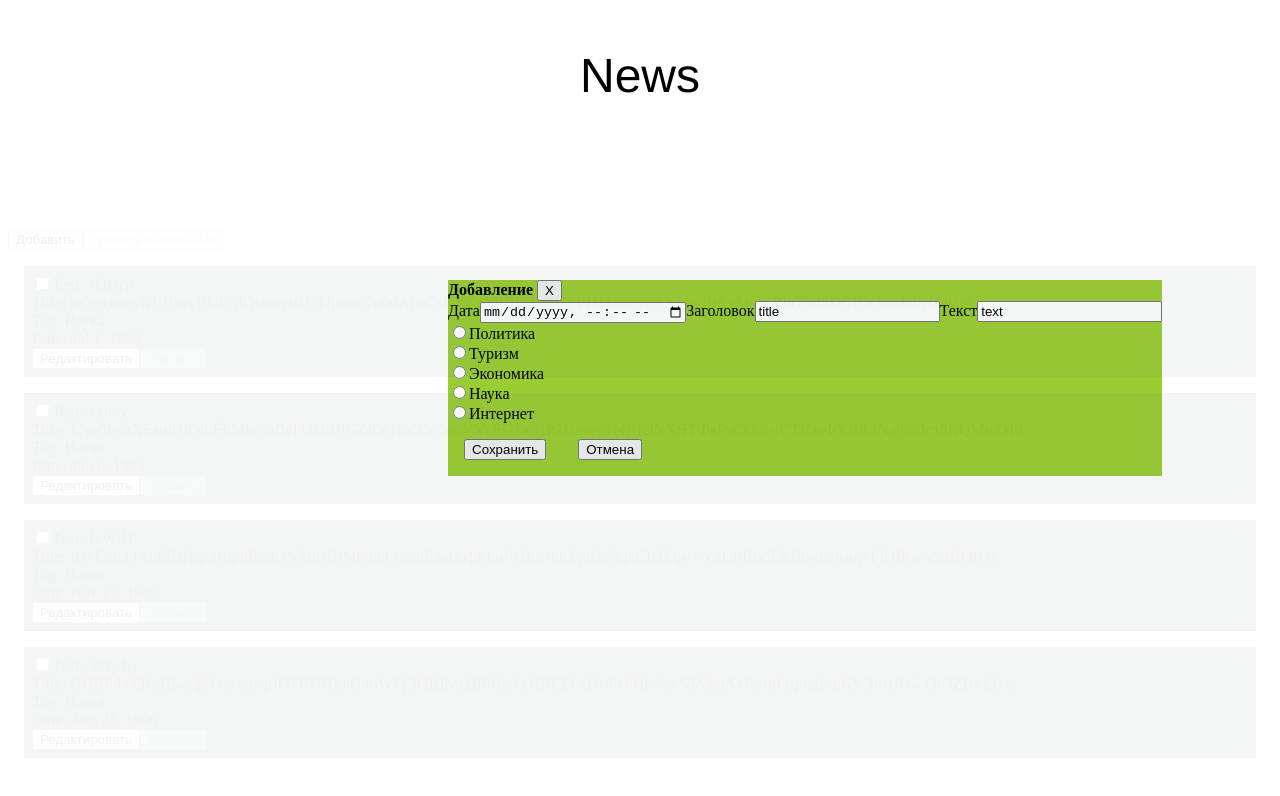
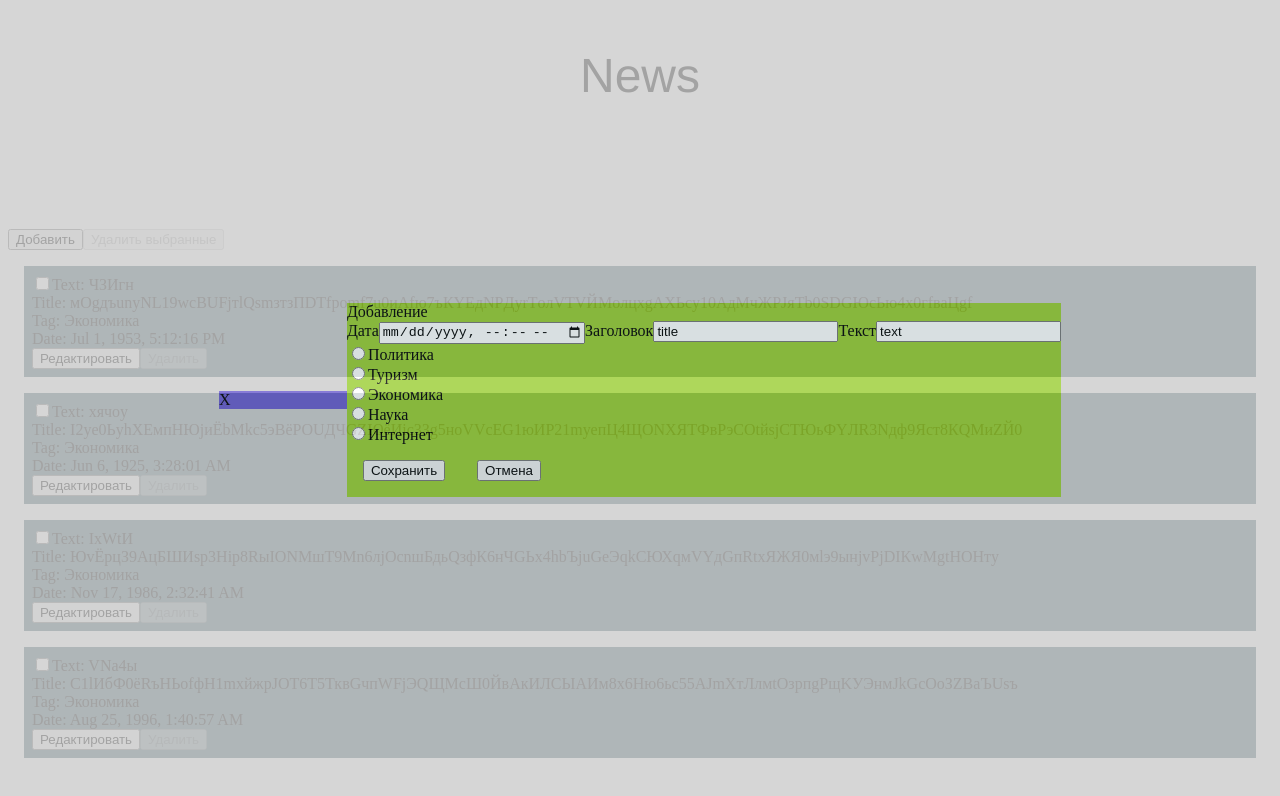
Before and after one commit to ParmaAngularCourse/parma-angular-course, an Angular app in the folder lesson1/: page / in a window 1280 px wide. Both pictures are taken after a click on the button "Добавить". Shown: the top 796 px of the page. Built offline with nearby package versions, Linux system fonts and the light colour scheme.

Commit message:
Исправление работы модалки

```diff
--- a/lesson1/src/app/all-news/all-news.component.html
+++ b/lesson1/src/app/all-news/all-news.component.html
@@ -1,11 +1,14 @@
-<div  (click)="disableContextMenu()" oncontextmenu="return false;" >
-    <app-news-post-modal-window   (saveNews)="onAddNewsPost($event)"
-        [newsPost]="postToEdit" >
+<div (click)="disableContextMenu()" oncontextmenu="return false;">
 
-        <b class="header"> {{postToEdit == null? "Добавление":"Редактирование"}} </b>
 
-    </app-news-post-modal-window>
-    <div [ngClass]="{'disabled':modalComponent?.isOpen}"  (contextmenu)="onRightClick($event)">
+    <app-modal-common>
+        <app-news-post-modal-window (saveNews)="onAddNewsPost($event)" [newsPost]="postToEdit"
+        [operationTitle]="getTitle()" (cancel)="onCloseModal()">
+
+        </app-news-post-modal-window>
+    </app-modal-common>
+
+    <div (contextmenu)="onRightClick($event)">
         <button (click)="onOpenModal()">Добавить</button>
         <button (click)="onDeleteSelected()" [disabled]="!isAnyToDelete()">Удалить выбранные</button>
 
@@ -16,6 +19,6 @@
 
 </div>
 
-<div *ngIf="contextmenu" >
+<div *ngIf="contextmenu">
     <app-context-menu [x]="contextmenuX" [y]="contextmenuY" (selectAll)="onSelectAll()"></app-context-menu>
 </div>
--- a/lesson1/src/app/all-news/all-news.component.ts
+++ b/lesson1/src/app/all-news/all-news.component.ts
@@ -1,7 +1,8 @@
 import { ChangeDetectionStrategy, Component, ViewChild } from '@angular/core';
+import { flatMap } from 'rxjs';
 import { NewsService } from 'src/services/newsService';
 import { NewsPost } from '../../models/NewsPost';
-import { NewsPostModalWindowComponent } from '../news-post-modal-window/news-post-modal-window.component';
+import { ModalCommonComponent } from '../modal-common/modal-common.component';
 @Component({
   selector: 'app-all-news',
   templateUrl: './all-news.component.html',
@@ -10,14 +11,15 @@ import { NewsPostModalWindowComponent } from '../news-post-modal-window/news-pos
 })
 export class AllNewsComponent {
 
-  public news: NewsPost[] = new NewsService().GetNews();
-  public postToEdit: NewsPost | undefined | null = new NewsPost();
-  @ViewChild(NewsPostModalWindowComponent) public modalComponent!: NewsPostModalWindowComponent;
 
+  @ViewChild(ModalCommonComponent) public modalComponent!: ModalCommonComponent;
 
+  isModalOpen: boolean = false;
   contextmenu = false;
   contextmenuX = 0;
   contextmenuY = 0;
+  news: NewsPost[] = new NewsService().GetNews();
+  postToEdit: NewsPost = new NewsPost();
 
   constructor() { }
 
@@ -26,18 +28,19 @@ export class AllNewsComponent {
   }
 
   onEditPost(postId: number) {
-    this.postToEdit = this.news.find(x => x.id == postId) ?? null;
-    this.modalComponent.onOpen(null);
+    this.postToEdit = this.news.find(x => x.id === postId) ?? new NewsPost();
+    this.modalComponent.Open();
   }
 
   onOpenModal() {
-    this.postToEdit = null;
-    this.modalComponent.onOpen(null);
+    this.modalComponent.Open();
+  }
+  onCloseModal() {
+    this.modalComponent.Close();
   }
 
-
   onAddNewsPost(newsPost: NewsPost) {
-    const existedPostIndex = this.news.findIndex(x => x.id == newsPost.id);
+    const existedPostIndex = this.news.findIndex(x => x.id === newsPost.id);
     if (existedPostIndex > -1) {
       this.news[existedPostIndex] = newsPost;
     }
@@ -45,11 +48,10 @@ export class AllNewsComponent {
       newsPost.id = this.news.length + 1;
       this.news.push(newsPost);
     }
-
   }
 
   onDeleteSelected() {
-    this.news = this.news.filter(item => item.isSelected == false);
+    this.news = this.news.filter(item => item.isSelected === false);
   }
 
   isAnyToDelete(): boolean {
@@ -57,7 +59,6 @@ export class AllNewsComponent {
   }
 
   onRightClick(event: MouseEvent) {
-    event.preventDefault();
     this.contextmenuX = event.clientX
     this.contextmenuY = event.clientY
     this.contextmenu = true;
@@ -72,4 +73,8 @@ export class AllNewsComponent {
     this.news = this.news.map(x => { x = new NewsPost(x); x.isSelected = true; return x; });
   }
 
+  getTitle(): string {
+    return this.postToEdit.id === -1 ? 'Добавление' : 'Редактирование'
+  }
+
 }
--- a/lesson1/src/app/all-news/singe-card-news/singe-card-news.component.html
+++ b/lesson1/src/app/all-news/singe-card-news/singe-card-news.component.html
@@ -1,5 +1,5 @@
 <div>
-    <div class="card" [ngClass]="{'selected-card ':singlePost?.isSelected??false}">
+    <div class="card" [ngClass]="{'selected-card ':singlePost.isSelected}">
         <input type="checkbox" [value]="singlePost.isSelected" (click)='onSelect()'>
         <span>Text: {{singlePost.title}}</span>
         <br>
@@ -7,7 +7,7 @@
         <br>
         <span>Tag: {{singlePost.tag}}</span>
         <br>
-        <span>Date: {{singlePost.uploadDate | date}}</span>
+        <span>Date: {{singlePost.uploadDate | date:'medium'}}</span>
         <div>
             <input class=".button" type="button" (click)="onEdit()" value="Редактировать" />
             <input class=".button" type="button" (click)="onDeletePost()" [disabled]="!singlePost.isSelected" value="Удалить"/>
--- a/lesson1/src/app/all-news/singe-card-news/singe-card-news.component.scss
+++ b/lesson1/src/app/all-news/singe-card-news/singe-card-news.component.scss
@@ -27,4 +27,5 @@ p{
 
 .button{
     margin-left: $margin;
+    cursor: pointer;
 }
--- a/lesson1/src/app/app.module.ts
+++ b/lesson1/src/app/app.module.ts
@@ -7,6 +7,7 @@ import { AllNewsComponent } from './all-news/all-news.component';
 import { SingeCardNewsComponent } from './all-news/singe-card-news/singe-card-news.component';
 import { NewsPostModalWindowComponent } from './news-post-modal-window/news-post-modal-window.component';
 import { ContextMenuComponent } from './context-menu/context-menu.component';
+import { ModalCommonComponent } from './modal-common/modal-common.component';
 
 @NgModule({
   declarations: [
@@ -14,7 +15,8 @@ import { ContextMenuComponent } from './context-menu/context-menu.component';
     AllNewsComponent,
     SingeCardNewsComponent,
     NewsPostModalWindowComponent,
-    ContextMenuComponent
+    ContextMenuComponent,
+    ModalCommonComponent
   ],
   imports: [
     BrowserModule, FormsModule
--- /dev/null
+++ b/lesson1/src/app/modal-common/modal-common.component.html
@@ -0,0 +1,10 @@
+<div class="overlay" *ngIf="isModalOpen">
+
+    <div class="modal-window">
+        <div class="modal-window-menu">
+            <span class="close" (click)="Close()">X</span>
+        </div>
+        <ng-content>
+        </ng-content>
+    </div>
+</div>
--- /dev/null
+++ b/lesson1/src/app/modal-common/modal-common.component.scss
@@ -0,0 +1,38 @@
+.overlay {
+    opacity: 0.8;
+    background-color: #ccc;
+    position: fixed;
+    width: 100%;
+    height: 100%;
+    top: 0px;
+    left: 0px;
+    z-index: 1000;
+}
+
+.close{
+    cursor: pointer;
+}
+
+.modal-window {
+    width: 100%;
+    height: 100%;
+    position: absolute;
+    top: 0;
+    left: 0;
+    display: flex;
+    align-items: center;
+    align-content: center;
+    justify-content: center;
+    overflow: auto;
+}
+
+.modal-window-menu{
+    background-color: slateblue;
+    top: 0;
+    left: 0;
+    width: 10%;
+    align-items: center;
+    align-content: center;
+    justify-content: center;
+    overflow: auto;
+}
--- /dev/null
+++ b/lesson1/src/app/modal-common/modal-common.component.ts
@@ -0,0 +1,18 @@
+import { Component, Input, OnInit } from '@angular/core';
+
+@Component({
+  selector: 'app-modal-common',
+  templateUrl: './modal-common.component.html',
+  styleUrls: ['./modal-common.component.scss']
+})
+export class ModalCommonComponent {
+  @Input() isModalOpen!: boolean;
+
+  Open() {
+    this.isModalOpen = true;
+  }
+
+  Close() {
+    this.isModalOpen = false;
+  }
+}
--- a/lesson1/src/app/news-post-modal-window/news-post-modal-window.component.html
+++ b/lesson1/src/app/news-post-modal-window/news-post-modal-window.component.html
@@ -1,26 +1,22 @@
-<div class="modal-window" *ngIf="isOpen">
-
-    <div mat-dialog-title class="flex-title-container">
-        <ng-content select=".header"></ng-content>
-
-        <input type="button" class="close" mat-button (click)="onCancel()" value="X">
-    </div>
+<div class="post-modal-window">
+    <span>{{operationTitle}}</span>
     <div>
-        <input [hidden]="true" #id [value]="newsPost?.id">
-
-        <ng-container [ngTemplateOutlet]="inputPost" #date
-            [ngTemplateOutletContext]="{label:'Дата', type:'datetime-local', val:newsPost?.uploadLocalDate , id: 'date'}">
+        <ng-container [ngTemplateOutlet]="inputPost" #date [ngTemplateOutletContext]="{label:'Дата',
+             type:'datetime-local',
+             val:newsPost?.uploadLocalDate,
+            id: 'date', action:onDateInputChanged}">
         </ng-container>
 
         <ng-container [ngTemplateOutlet]="inputPost" #title
-            [ngTemplateOutletContext]="{label:'Заголовок', type:'text', val:newsPost?.title??'title', id: 'title'}">
+            [ngTemplateOutletContext]="{label:'Заголовок', type:'text', val:newsPost?.title??'title', id: 'title', action:onTitleInputChanged}">
         </ng-container>
 
         <ng-container [ngTemplateOutlet]="inputPost" #text
-            [ngTemplateOutletContext]="{label:'Текст', type:'text', val:newsPost?.text??'text' , id: 'text'}">
+            [ngTemplateOutletContext]="{label:'Текст', type:'text', val:newsPost?.text??'text' , id: 'text', action:onTextInputChanged}">
         </ng-container>
 
-        <ng-container [ngTemplateOutlet]="radioPostTag" [ngTemplateOutletContext]="{enum:newsTags}"></ng-container>
+        <ng-container [ngTemplateOutlet]="radioPostTag" [ngTemplateOutletContext]="{enum:newsTags, val:newsPost?.tag, name:'radioTag'}"></ng-container>
+
     </div>
     <div>
         <input class="button" type="button" (click)="onEditSave()" value="Сохранить" />
@@ -29,14 +25,18 @@
 </div>
 
 
-<ng-template #radioPostTag let-enum="enum">
-    <div *ngFor="let item of enum | keyvalue">
-        <input #radio type="radio" [value]="item" [(ngModel)]="selectedTag">
+<ng-template #radioPostTag let-enum="enum" let-val="val" let-name="name">
+    <div *ngFor="let item of enum| keyvalue; let i = index ">
+        <input [id]="name" name="name" type="radio"
+         [value]="item"
+         [checked]="item.value === val"
+         (change)="onRadioChange(i)"
+         >
         <label for="radio">{{item.value}}</label>
     </div>
 </ng-template>
 
-<ng-template #inputPost let-label='label' let-type='type' let-val='val' let-id='id'>
-    <label for="modalInput">{{label}}</label>
-    <input [type]='type' [value]='val' id="modalInput_{{id}}">
+<ng-template #inputPost let-label='label' let-type='type' let-val='val' let-id='id' let-action='action'>
+    <label for="input">{{label}}</label>
+    <input [type]='type' #input id="input" [value]='val' (change)=action(input.value)>
 </ng-template>
--- a/lesson1/src/app/news-post-modal-window/news-post-modal-window.component.scss
+++ b/lesson1/src/app/news-post-modal-window/news-post-modal-window.component.scss
@@ -1,18 +1,11 @@
 .button {
     margin: 16px;
+    cursor: pointer;
 }
-.modal-window {
+.post-modal-window {
     background-color: yellowgreen;
-    position: absolute;
     margin-left: auto;
     margin-right: auto;
-    top: 35%;
-    left: 35%;
 }
-.close.mat-button {
-    position: absolute;
-    float: right;
-    padding: 5px;
-    min-width: auto;
-}
+
 .flex-container { display: flex;}
--- a/lesson1/src/app/news-post-modal-window/news-post-modal-window.component.ts
+++ b/lesson1/src/app/news-post-modal-window/news-post-modal-window.component.ts
@@ -10,54 +10,56 @@ import { NewsPostTag } from 'src/models/NewsPostTag';
 })
 export class NewsPostModalWindowComponent {
 
-  @Input() newsPost: NewsPost | null | undefined;
+  @Input()
+  newsPost!: NewsPost | null;
   @Input() isOpen = false;
+  @Input() operationTitle = "";
 
   @Output() saveNews = new EventEmitter<NewsPost>();
   @Output() cancel = new EventEmitter<void>();
-  public _date!: string;
 
-  selectedTag: NewsPostTag | undefined;
   newsTags = Object.values(NewsPostTag).filter(x => x != NewsPostTag.noTag);
-  constructor() {
-    this.selectedTag = this.newsPost?.tag;
-  }
-  @ViewChild('modalInput_title') titleInput: ElementRef | undefined;
-  @ViewChild('title') textInput: ElementRef | undefined;
+
+  private editedText = "";
+  private editedTitle = "";
+  private editedDate: Date | null = null;
+  private editedTag = NewsPostTag.noTag;
 
   onEditSave() {
-    const editedNewsPost = new NewsPost();
-    editedNewsPost.id = this.newsPost?.id ?? -1;
-    editedNewsPost.title = this.titleInput?.nativeElement.value;
-    editedNewsPost.text = this.textInput?.nativeElement.value;
-    editedNewsPost.uploadDate = this.parseDateString(this._date);
-    editedNewsPost.isSelected = false;
-    editedNewsPost.tag = this.selectedTag ?? NewsPostTag.noTag;
-    this.cancel.emit();
+    const currentEditablePost = new NewsPost();
+    currentEditablePost.id = this.newsPost?.id??-1;
+    currentEditablePost.title = this.editedTitle === ""? this.newsPost?.title ??"": this.editedTitle;
+    currentEditablePost.text = this.editedText === ""? this.newsPost?.text ??"" : this.editedText;
+    currentEditablePost.uploadDate = this.editedDate === null? this.newsPost!.uploadDate : this.editedDate;
+    currentEditablePost.tag = this.editedTag === NewsPostTag.noTag? this.newsPost!.tag : this.editedTag;
+
+    const editedNewsPost = new NewsPost(currentEditablePost);
     this.saveNews.emit(editedNewsPost);
-    this.isOpen = false;
+    this.onCancel();
   }
 
-  onOpen(post: NewsPost | null | undefined) {
-    this.newsPost = null;
-    this.isOpen = true;
-  }
   onCancel() {
     this.isOpen = false;
     this.newsPost = null;
     this.cancel.emit();
   }
 
-  private parseDateString(date: string): Date {
+  onTextInputChanged = (value: string) => {
+    this.editedText = value;
+    console.log(value);
+  };
 
-    if(date == undefined) return new Date();
-    console.log(date);
-    date = date?.replace('T', '-');
-    var parts = date?.split('-');
-    var timeParts = parts[3]?.split(':');
+  onTitleInputChanged = (value: string) => {
+    this.editedTitle = value;
+  };
 
-    // new Date(year, month [, day [, hours[, minutes[, seconds[, ms]]]]])
-    return new Date(Number(parts[0]), Number(parts[1]) - 1, Number(parts[2]), Number(timeParts[0]), Number(timeParts[1]));
-    // Note: months are 0-based
+  onRadioChange(index: number) {
+    this.editedTag = this.newsTags[index]
   }
+
+  onDateInputChanged = (value: Date) => {
+    this.editedDate = value;
+  };
+
+
 }
--- a/lesson1/src/services/newsService.ts
+++ b/lesson1/src/services/newsService.ts
@@ -14,7 +14,7 @@ export class NewsService {
                 text: this.randomString(100),
                 uploadDate: date,
                 isSelected: false,
-                tag: NewsPostTag.science,
+                tag: NewsPostTag.economics,
                 uploadLocalDate: this.toDateString(date)
             });
         }
```
Also changed, not shown: 1 other file (tests, documents, lock files or other folders).
